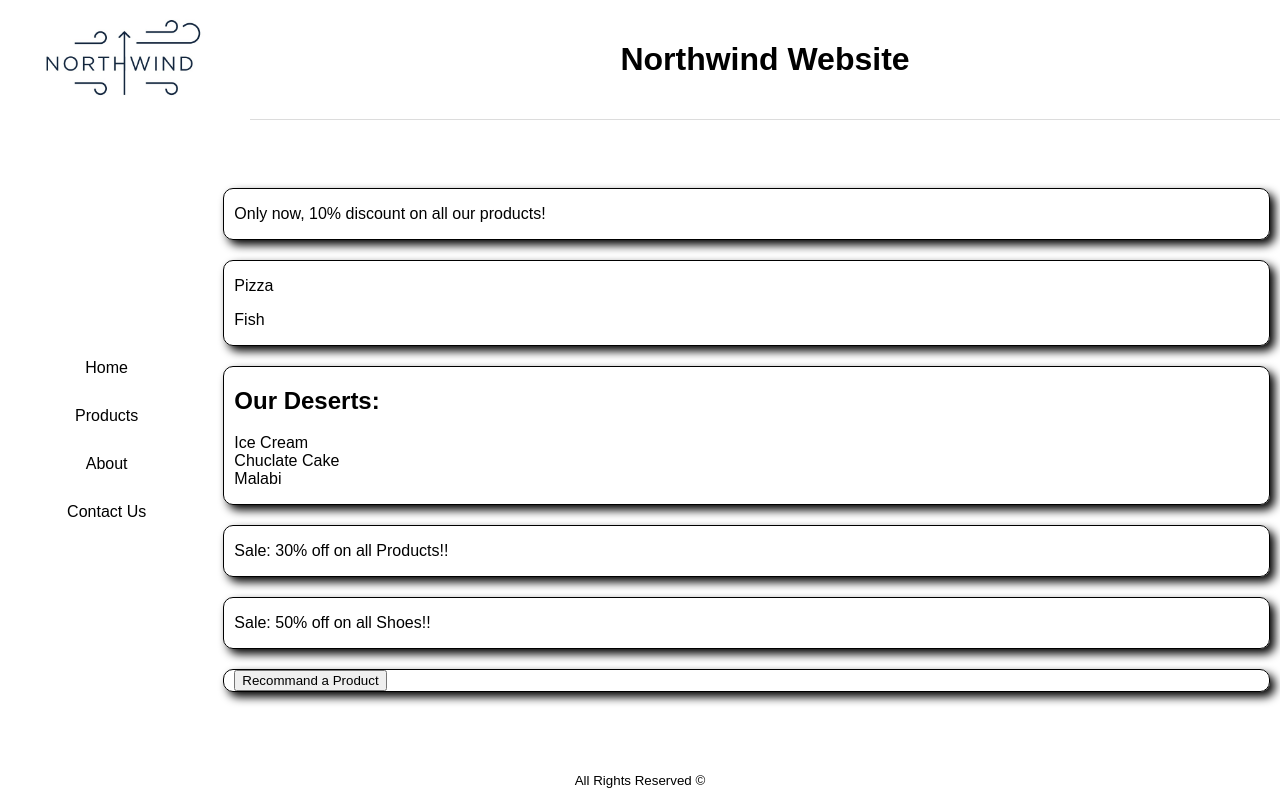
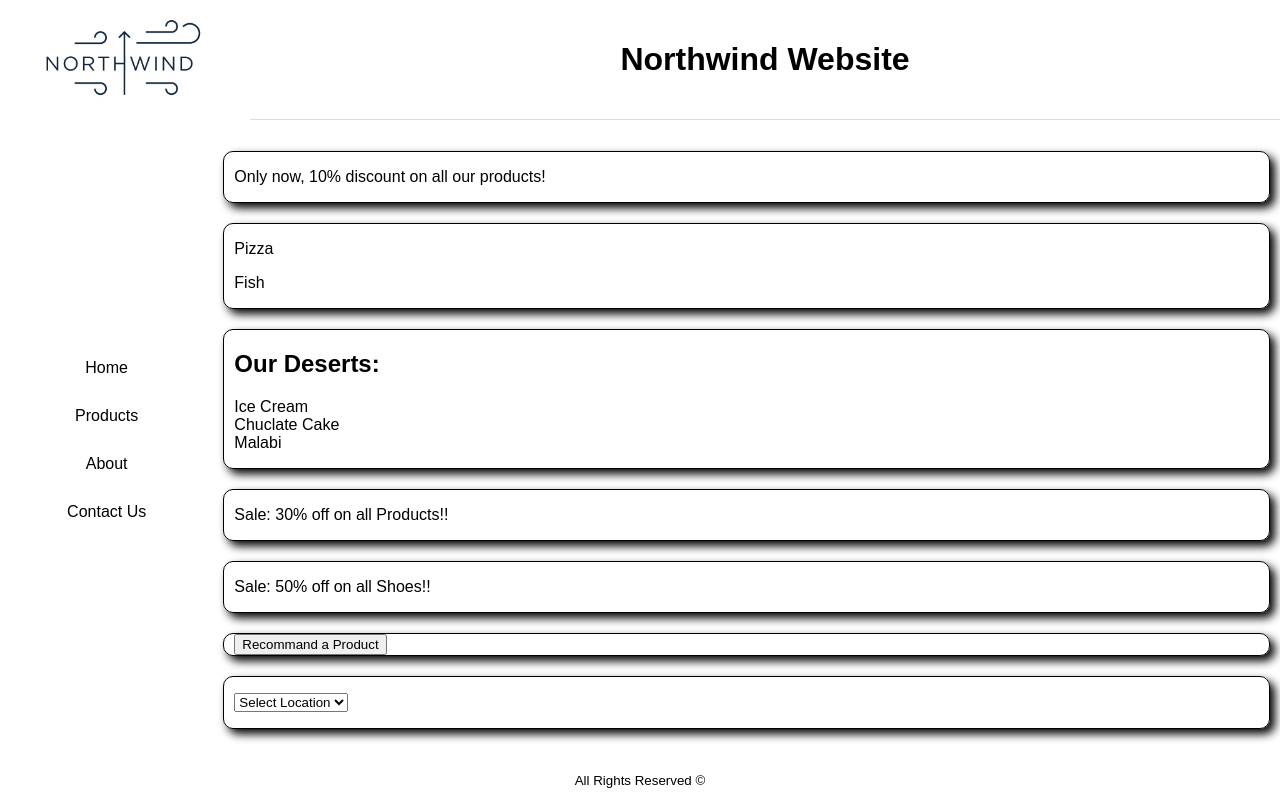
Before and after one commit to nirshtam/northwind64, a React (Create React App) app: page / in a window 1280 px wide. Built offline with nearby package versions, Linux system fonts and the light colour scheme.

Commit message:
Add Location to Home

```diff
--- a/src/Components/Home/Home/Home.tsx
+++ b/src/Components/Home/Home/Home.tsx
@@ -4,6 +4,7 @@ import Desserts from '../Desserts/Desserts';
 import Sales from '../Sales/Sales';
 import Recommand from '../Recommand/Recommand';
 import './Home.css';
+import Location from '../Location/Location';
 
 export function Home(): JSX.Element {
   return (
@@ -23,6 +24,7 @@ export function Home(): JSX.Element {
 
       {/* Events */}
       <Recommand />
+      <Location />
     </div>
   )
 }
--- /dev/null
+++ b/src/Components/Home/Location/Location.tsx
@@ -0,0 +1,26 @@
+import { Component, SyntheticEvent } from 'react';
+
+export default class Location extends Component {
+  private showLocation = (event: SyntheticEvent) => {
+    const location = (event.target as HTMLSelectElement).value;
+    if (location) {
+      alert(location);
+    }
+  }
+
+  public render(): JSX.Element {
+    return (
+      <div className="location-container box">
+        <p>
+          <select onChange={this.showLocation}>
+            <option value="" defaultValue={""}>Select Location</option>
+            <option>מחוז צפון</option>
+            <option>מחוז מרכז</option>
+            <option>מחוז ת"א</option>
+            <option>מחוז דרום</option>
+          </select>
+        </p>
+      </div>
+    )
+  }
+}
```
